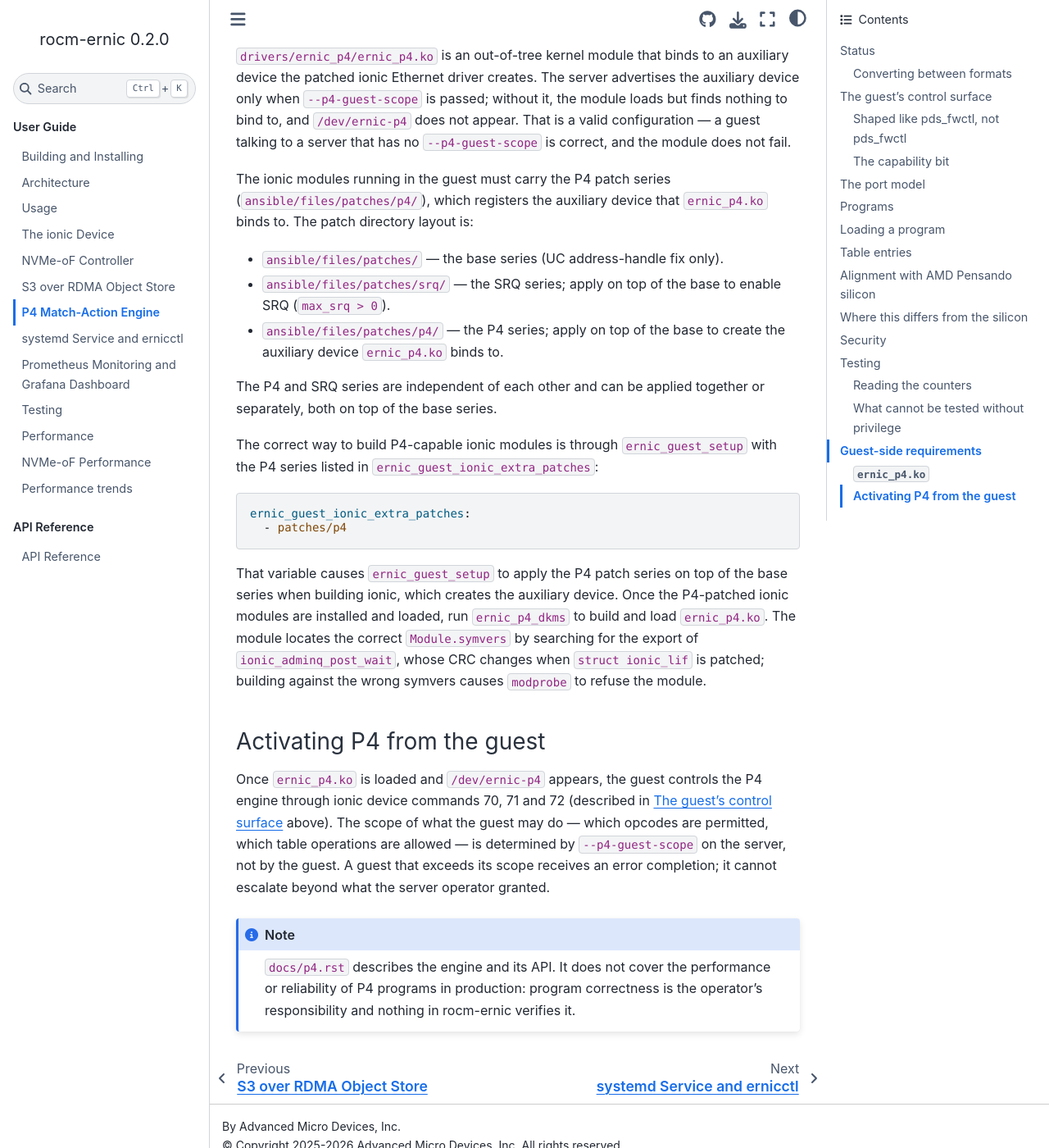
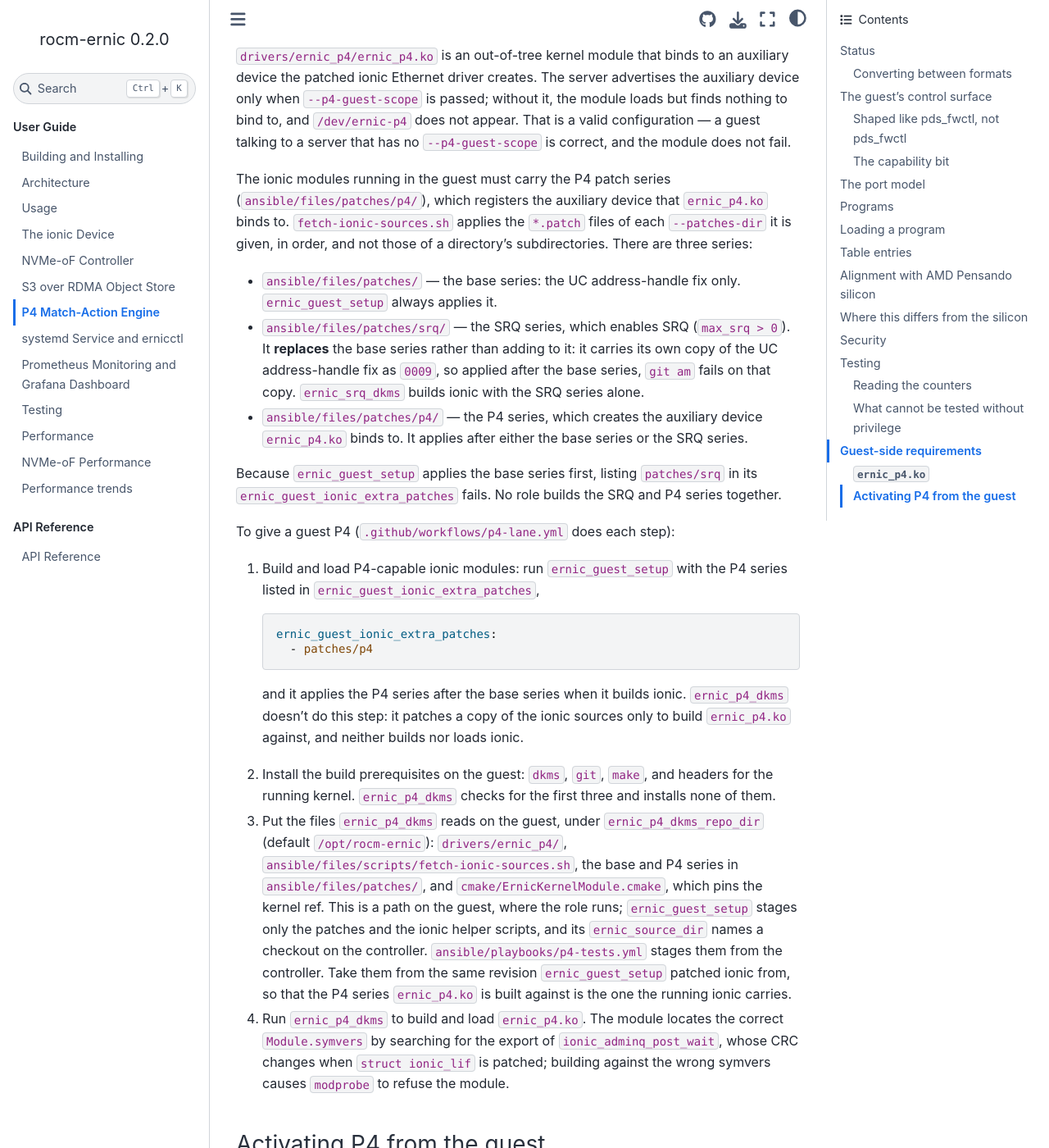
Before and after one commit to ROCm/rocm-ernic, a Sphinx documentation site: the page built from docs/p4.rst, in a window 1280 px wide and 1400 px high, scrolled down 14733 px. Shown: the whole window at 82% size. Built offline with Sphinx 7.4.7 and the Sphinx Book theme 1.1.4, drawn with Linux system fonts in a browser that asks for light colours.

Commit message:
docs(p4): correct the guest-side patch series and P4 setup
The SRQ series replaces the base series rather than extending it:
patches/srq/0009 is the base series' UC address-handle fix, so applying
base then SRQ fails in git am. Say so, say that P4 applies after either,
and that ernic_guest_setup can't take patches/srq as an extra series.

List the steps ernic_p4_dkms needs before it runs: P4-patched ionic from
ernic_guest_setup, the build prerequisites it checks for but doesn't
install, and the rocm-ernic files it reads from ernic_p4_dkms_repo_dir
on the guest, which ernic_guest_setup doesn't stage.

Co-Authored-By: Claude <noreply@anthropic.com>

```diff
--- a/docs/p4.rst
+++ b/docs/p4.rst
@@ -797,34 +797,62 @@ module does not fail.
 
 The ionic modules running in the guest must carry the P4 patch series
 (``ansible/files/patches/p4/``), which registers the auxiliary device
-that ``ernic_p4.ko`` binds to. The patch directory layout is:
+that ``ernic_p4.ko`` binds to. ``fetch-ionic-sources.sh`` applies the
+``*.patch`` files of each ``--patches-dir`` it is given, in order, and
+not those of a directory's subdirectories. There are three series:
 
-- ``ansible/files/patches/`` — the base series (UC address-handle fix only).
-- ``ansible/files/patches/srq/`` — the SRQ series; apply on top of the base
-  to enable SRQ (``max_srq > 0``).
-- ``ansible/files/patches/p4/`` — the P4 series; apply on top of the base
-  to create the auxiliary device ``ernic_p4.ko`` binds to.
+- ``ansible/files/patches/`` — the base series: the UC address-handle
+  fix only. ``ernic_guest_setup`` always applies it.
+- ``ansible/files/patches/srq/`` — the SRQ series, which enables SRQ
+  (``max_srq > 0``). It **replaces** the base series rather than adding
+  to it: it carries its own copy of the UC address-handle fix as
+  ``0009``, so applied after the base series, ``git am`` fails on that
+  copy. ``ernic_srq_dkms`` builds ionic with the SRQ series alone.
+- ``ansible/files/patches/p4/`` — the P4 series, which creates the
+  auxiliary device ``ernic_p4.ko`` binds to. It applies after either the
+  base series or the SRQ series.
 
-The P4 and SRQ series are independent of each other and can be applied
-together or separately, both on top of the base series.
+Because ``ernic_guest_setup`` applies the base series first, listing
+``patches/srq`` in its ``ernic_guest_ionic_extra_patches`` fails. No role
+builds the SRQ and P4 series together.
 
-The correct way to build P4-capable ionic modules is through
-``ernic_guest_setup`` with the P4 series listed in
-``ernic_guest_ionic_extra_patches``:
+To give a guest P4 (``.github/workflows/p4-lane.yml`` does each step):
 
-.. code-block:: yaml
+#. Build and load P4-capable ionic modules: run ``ernic_guest_setup``
+   with the P4 series listed in ``ernic_guest_ionic_extra_patches``,
 
-   ernic_guest_ionic_extra_patches:
-     - patches/p4
+   .. code-block:: yaml
 
-That variable causes ``ernic_guest_setup`` to apply the P4 patch series on
-top of the base series when building ionic, which creates the auxiliary
-device. Once the P4-patched ionic modules are installed and loaded, run
-``ernic_p4_dkms`` to build and load ``ernic_p4.ko``. The module locates
-the correct ``Module.symvers`` by searching for the export of
-``ionic_adminq_post_wait``, whose CRC changes when ``struct ionic_lif`` is
-patched; building against the wrong symvers causes ``modprobe`` to refuse
-the module.
+      ernic_guest_ionic_extra_patches:
+        - patches/p4
+
+   and it applies the P4 series after the base series when it builds
+   ionic. ``ernic_p4_dkms`` doesn't do this step: it patches a copy of
+   the ionic sources only to build ``ernic_p4.ko`` against, and neither
+   builds nor loads ionic.
+
+#. Install the build prerequisites on the guest: ``dkms``, ``git``,
+   ``make``, and headers for the running kernel. ``ernic_p4_dkms``
+   checks for the first three and installs none of them.
+
+#. Put the files ``ernic_p4_dkms`` reads on the guest, under
+   ``ernic_p4_dkms_repo_dir`` (default ``/opt/rocm-ernic``):
+   ``drivers/ernic_p4/``, ``ansible/files/scripts/fetch-ionic-sources.sh``,
+   the base and P4 series in ``ansible/files/patches/``, and
+   ``cmake/ErnicKernelModule.cmake``, which pins the kernel ref. This is
+   a path on the guest, where the role runs; ``ernic_guest_setup`` stages
+   only the patches and the ionic helper scripts, and its
+   ``ernic_source_dir`` names a checkout on the controller.
+   ``ansible/playbooks/p4-tests.yml`` stages them from the controller.
+   Take them from the same revision ``ernic_guest_setup`` patched ionic
+   from, so that the P4 series ``ernic_p4.ko`` is built against is the
+   one the running ionic carries.
+
+#. Run ``ernic_p4_dkms`` to build and load ``ernic_p4.ko``. The module
+   locates the correct ``Module.symvers`` by searching for the export of
+   ``ionic_adminq_post_wait``, whose CRC changes when ``struct
+   ionic_lif`` is patched; building against the wrong symvers causes
+   ``modprobe`` to refuse the module.
 
 Activating P4 from the guest
 ^^^^^^^^^^^^^^^^^^^^^^^^^^^^^
```
